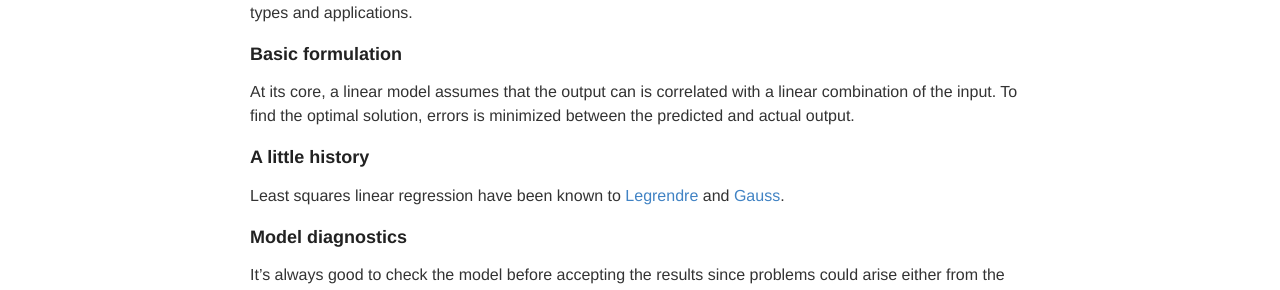
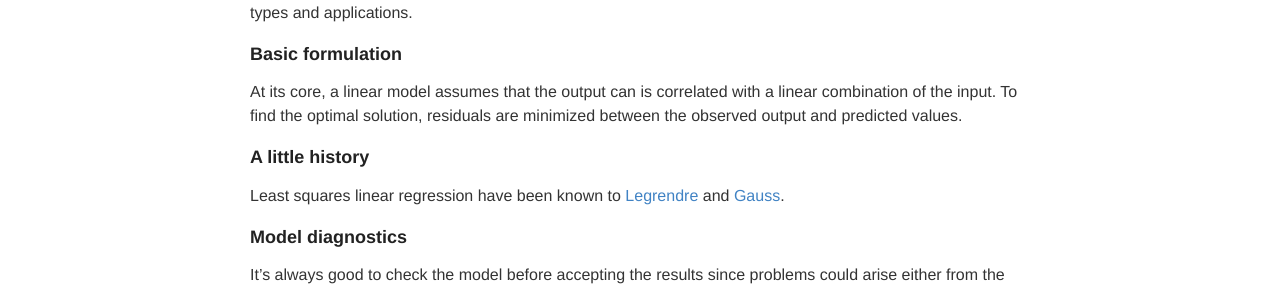
Before and after one commit to ptvan/ptvan.github.io, a Jekyll site: the page built from _posts/2020-10-10-linear-models.md, in a window 1280 px wide. Shown: the part 306-596 px from the top of the page. Built offline with Jekyll 4.4.1, drawn with Linux system fonts in a browser that asks for light colours.

Commit message:
minor updates

```diff
--- a/_posts/2020-10-10-linear-models.md
+++ b/_posts/2020-10-10-linear-models.md
@@ -7,7 +7,7 @@ Linear models have been around for a long time, and despite the press given to m
 
 ### Basic formulation
 
-At its core, a linear model assumes that the output can is correlated with a linear combination of the input. To find the optimal solution, errors is minimized between the predicted and actual output.
+At its core, a linear model assumes that the output can is correlated with a linear combination of the input. To find the optimal solution, residuals are minimized between the observed output and predicted values.
 
 ### A little history
 
```
